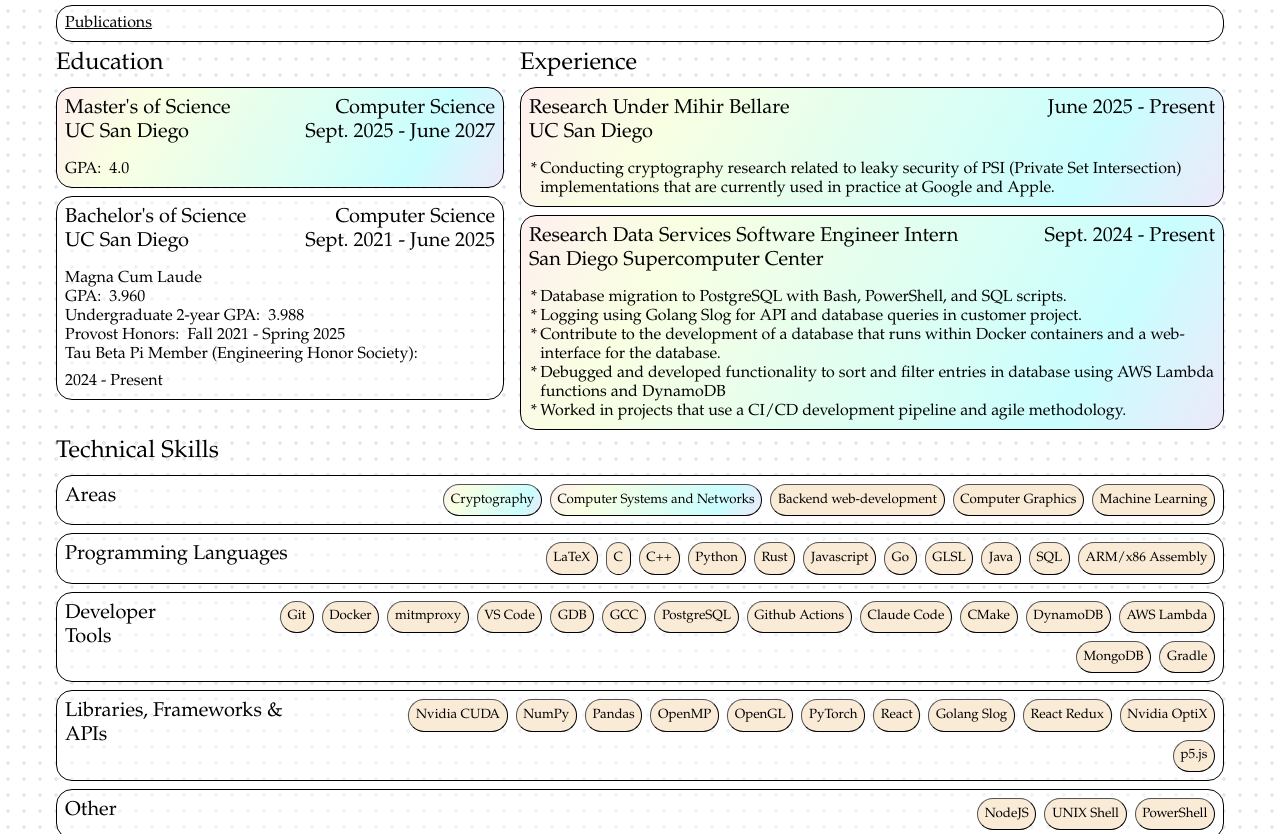
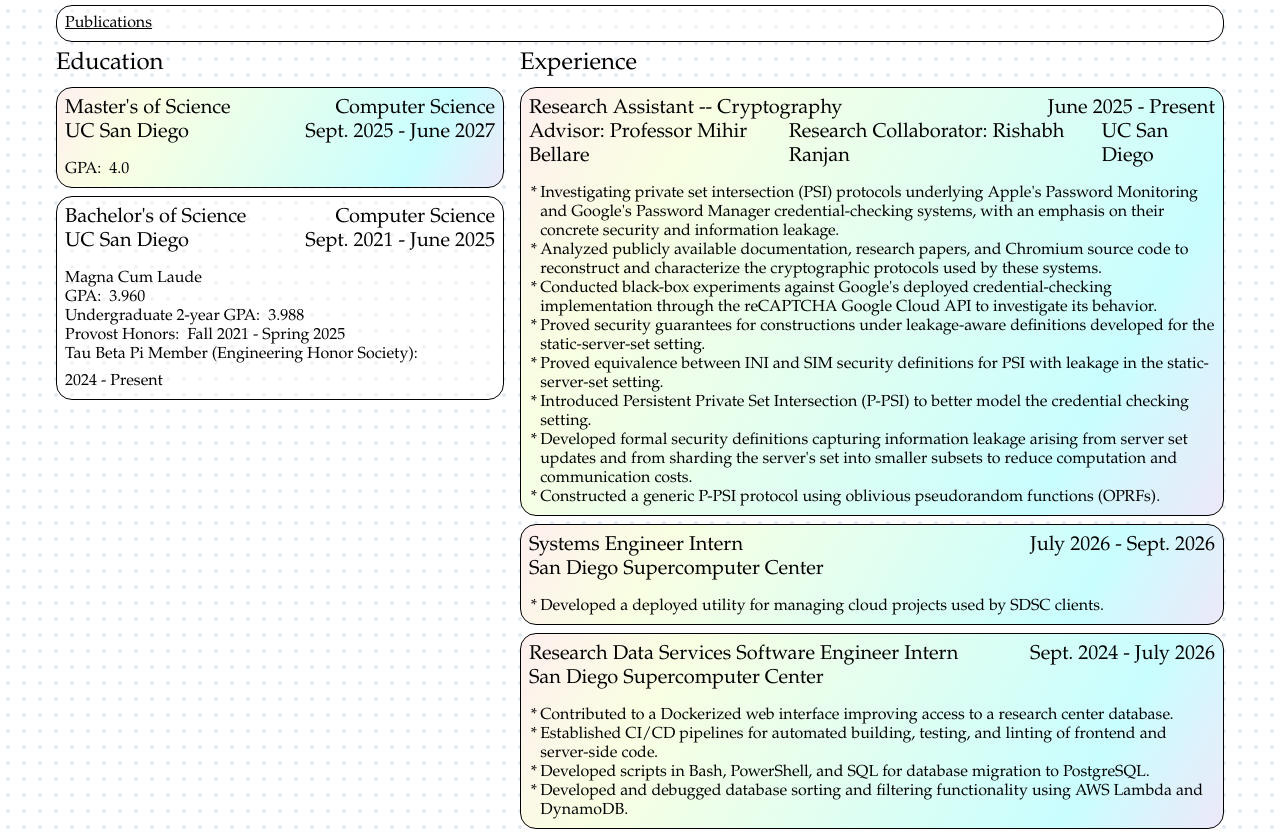
Before and after one commit to canitry/suehyunhong, a plain HTML site: page index.html in a window 1280 px wide. Shown: the part 109-943 px from the top of the page. Drawn offline with Linux system fonts and the light colour scheme.

Commit message:
modifications to CV section and change publications to manuscripts in progress

```diff
--- a/index.html
+++ b/index.html
@@ -12,6 +12,7 @@
     <h1 class="name">Sue-Hyun Hong</h1>
     <div class="card">
       <a href="./publications/pub.html">Publications</a>
+      <!-- <a href="./publications/blog_index.html">Blog</a> -->
     </div>
     <div class="slice" id="why">
       <div class="container education">
@@ -68,32 +69,101 @@
         <h2>Experience</h2>
         <div class="card selection">
           <div class="line">
-            <p>Research Under Mihir Bellare</p>
+            <p>Research Assistant -- Cryptography</p>
             <p class="depressed">June 2025 - Present</p>
           </div>
           <div class="line">
+            <p>Advisor: Professor Mihir Bellare</p>
+            <p>Research Collaborator: Rishabh Ranjan</p>
             <p>UC San Diego</p>
             <p></p>
           </div>
           <ul class="block">
-            <li>Conducting cryptography research related to leaky security of PSI (Private Set Intersection) implementations that are currently used in practice at Google and Apple.</li>
+            <li>
+              Investigating private set intersection
+              (PSI) protocols underlying Apple's Password
+              Monitoring and Google's Password Manager
+              credential-checking systems, with an emphasis
+              on their concrete security and information leakage.
+            </li>
+            <li>
+              Analyzed publicly available documentation,
+              research papers, and Chromium source code to
+              reconstruct and characterize the cryptographic
+              protocols used by these systems.
+            </li>
+            <li>
+              Conducted black-box experiments against
+              Google's deployed credential-checking
+              implementation through the reCAPTCHA
+              Google Cloud API to investigate its behavior.
+            </li>
+            <li>
+              Proved security guarantees for
+              constructions under leakage-aware definitions developed for the static-server-set setting.
+            </li>
+            <li>
+              Proved equivalence between INI and SIM security definitions for PSI with leakage in the static-server-set setting.
+            </li>
+            <li>
+              Introduced Persistent Private Set Intersection (P-PSI) to better model the credential checking setting.
+            </li>
+            <li>
+              Developed formal security definitions
+              capturing information leakage arising from
+              server set updates and from sharding
+              the server's set into smaller subsets to
+              reduce computation and communication costs.
+            </li>
+            <li>
+              Constructed a generic P-PSI protocol using oblivious pseudorandom functions (OPRFs).
+            </li>
           </ul>
         </div>
         <div class="card selection">
           <div class="line">
-            <p>Research Data Services Software Engineer Intern</p>
-            <p class="depressed">Sept. 2024 - Present</p>
+            <p>Systems Engineer Intern</p>
+            <p class="depressed">July 2026 - Sept. 2026</p>
           </div>
           <div class="line">
             <p>San Diego Supercomputer Center</p>
             <p></p>
           </div>
           <ul class="block">
-            <li>Database migration to PostgreSQL with Bash, PowerShell, and SQL scripts.</li>
-            <li>Logging using Golang Slog for API and database queries in customer project.</li>
-            <li>Contribute to the development of a database that runs within Docker containers and a web-interface for the database.</li>
-            <li>Debugged and developed functionality to sort and filter entries in database using AWS Lambda functions and DynamoDB</li>
-            <li>Worked in projects that use a CI/CD development pipeline and agile methodology.</li>
+            <li>
+              Developed a deployed utility for managing
+              cloud projects used by SDSC clients.
+            </li>
+          </ul>
+        </div>
+        <div class="card selection">
+          <div class="line">
+            <p>Research Data Services Software Engineer Intern</p>
+            <p class="depressed">Sept. 2024 - July 2026</p>
+          </div>
+          <div class="line">
+            <p>San Diego Supercomputer Center</p>
+            <p></p>
+          </div>
+          <ul class="block">
+            <li>
+              Contributed to a Dockerized web interface
+              improving access to a research center database.
+            </li>
+            <li>
+              Established CI/CD pipelines for automated
+              building, testing, and linting of frontend
+              and server-side code.
+            </li>
+            <li>
+              Developed scripts in Bash, PowerShell,
+              and SQL for database migration to PostgreSQL.
+            </li>
+            <li>
+              Developed and debugged database sorting
+              and filtering functionality using AWS Lambda
+              and DynamoDB.
+            </li>
           </ul>
         </div>
       </div>
@@ -152,6 +222,7 @@
             <button>Github Actions</button>
             <button>Claude Code</button>
             <button>CMake</button>
+            <button>InspectAI</button>
             <button>DynamoDB</button>
             <button>AWS Lambda</button>
             <button>MongoDB</button>
```
Also changed, not shown: publications/pub.html (+1 -1 lines).
